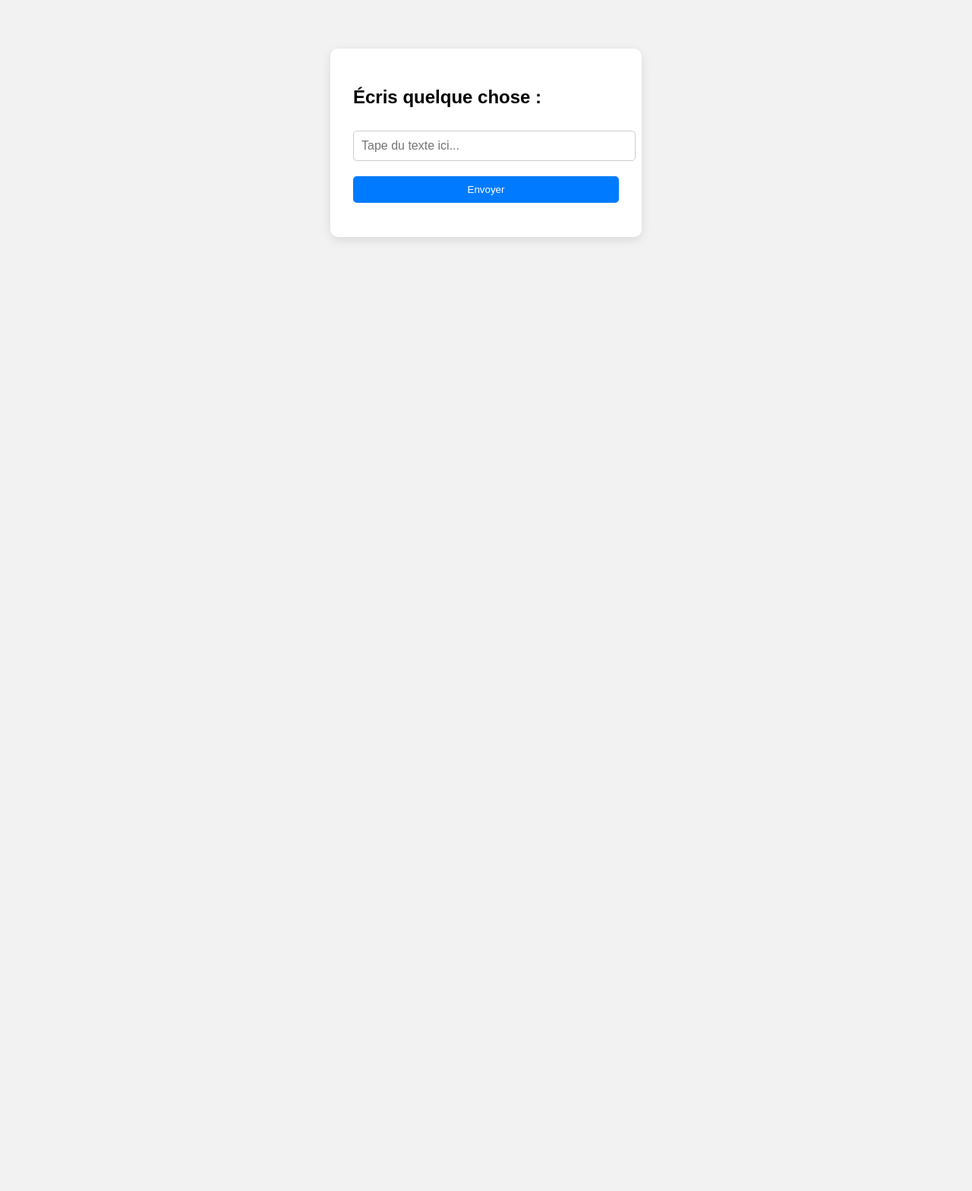
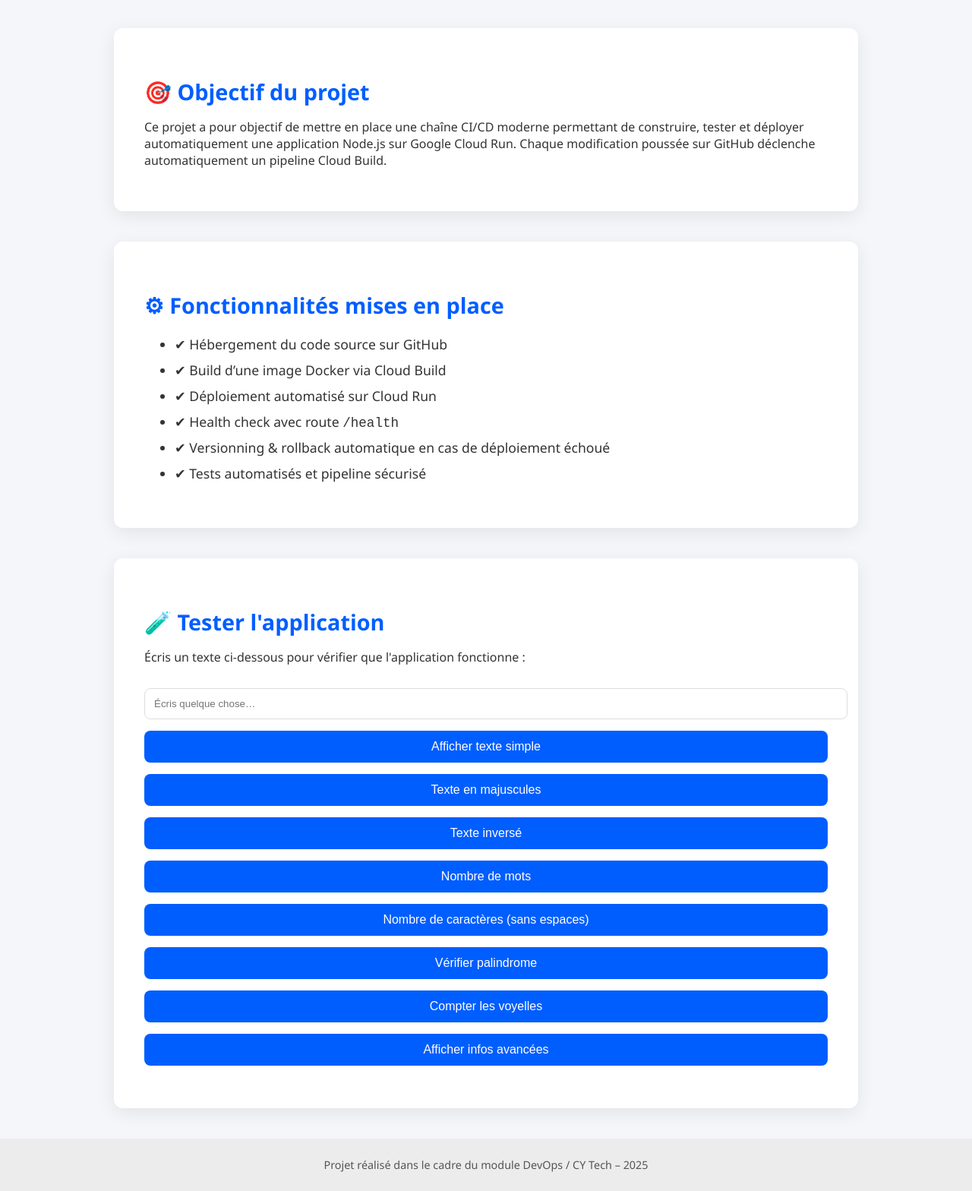
Before and after one commit to linabdf/ci-cd-project-cloud, a website: page public/index.html in a window 1280 px wide. Shown: the part 220-1788 px from the top of the page at 76% size. Before the commit the page ends 816 px from the top, so only its background shows below. Drawn offline with Linux system fonts and the light colour scheme.

```diff
--- a/public/index.html
+++ b/public/index.html
@@ -1,25 +1,155 @@
 <!DOCTYPE html>
 <html lang="fr">
 <head>
-    <meta charset="UTF-8" />
-    <title>Formulaire Express</title>
-    <style>
-        body { font-family: Arial; display: flex; justify-content: center; align-items: center; height: 100vh; background: #f2f2f2; }
-        .container { background: white; padding: 30px; border-radius: 10px; box-shadow: 0 4px 14px rgba(0,0,0,0.1); width: 350px; }
-        input[type="text"] { width: 100%; padding: 10px; margin: 10px 0 20px; border: 1px solid #ccc; border-radius: 5px; font-size: 16px; }
-        button { width: 100%; padding: 10px; background-color: #007bff; color: white; border: none; border-radius: 5px; cursor: pointer; }
-        button:hover { background-color: #0056b3; }
-        .result { margin-top: 15px; font-weight: bold; color: #333; }
-    </style>
+    <meta charset="UTF-8">
+    <meta name="viewport" content="width=device-width, initial-scale=1.0">
+    <title>Projet CI/CD – Déploiement Cloud Run</title>
+    <link rel="stylesheet" href="style.css">
 </head>
+<style>    body {
+    margin: 0;
+    font-family: "Segoe UI", Roboto, Arial, sans-serif;
+    background: #f5f6fa;
+    color: #333;
+}
+
+header {
+    background: linear-gradient(135deg, #005eff, #00a2ff);
+    padding: 50px 20px;
+    text-align: center;
+    color: white;
+}
+
+header h1 {
+    margin: 0;
+    font-size: 2.8rem;
+    font-weight: bold;
+}
+
+header p {
+    margin-top: 10px;
+    font-size: 1.2rem;
+    opacity: 0.9;
+}
+
+.section {
+    max-width: 900px;
+    background: white;
+    margin: 40px auto;
+    padding: 40px;
+    border-radius: 12px;
+    box-shadow: 0 6px 25px rgba(0,0,0,0.08);
+}
+
+h2 {
+    color: #005eff;
+    margin-bottom: 15px;
+    font-size: 1.8rem;
+}
+
+.feature-list {
+    margin: 20px 0;
+}
+
+.feature-list li {
+    margin: 10px 0;
+    font-size: 1.1rem;
+}
+
+.input-area {
+    margin-top: 20px;
+}
+
+input {
+    width: 100%;
+    padding: 12px;
+    border: 1px solid #ddd;
+    border-radius: 8px;
+    margin-top: 10px;
+}
+
+button {
+    width: 100%;
+    padding: 12px;
+    margin-top: 15px;
+    border: none;
+    background: #005eff;
+    color: white;
+    border-radius: 8px;
+    font-size: 1rem;
+    cursor: pointer;
+}
+
+button:hover {
+    background: #0041c9;
+}
+
+#result {
+    margin-top: 15px;
+    font-weight: bold;
+    white-space: pre-line; /* pour sauter les lignes */
+}
+
+footer {
+    text-align: center;
+    padding: 25px;
+    background: #ececec;
+    margin-top: 40px;
+    font-size: 0.9rem;
+    color: #555;
+}</style>
 <body>
-<div class="container">
-    <h2>Écris quelque chose :</h2>
-    <input type="text" id="userInput" placeholder="Tape du texte ici..." oninput="removeNumber()"/>
-    <button onclick="showText()">Envoyer</button>
-    <div class="result" id="result"></div>
-</div>
 
-<script type="module" src="./script.js"></script>
+<header>
+    <h1>Projet DevOps – CI/CD sur Google Cloud</h1>
+    <p>Déploiement automatisé, versionning et rollback avec Cloud Build & Cloud Run</p>
+</header>
+
+<section class="section">
+    <h2>🎯 Objectif du projet</h2>
+    <p>
+        Ce projet a pour objectif de mettre en place une chaîne CI/CD moderne permettant
+        de construire, tester et déployer automatiquement une application Node.js sur Google Cloud Run.
+        Chaque modification poussée sur GitHub déclenche automatiquement un pipeline Cloud Build.
+    </p>
+</section>
+
+<section class="section">
+    <h2>⚙ Fonctionnalités mises en place</h2>
+    <ul class="feature-list">
+        <li>✔ Hébergement du code source sur GitHub</li>
+        <li>✔ Build d’une image Docker via Cloud Build</li>
+        <li>✔ Déploiement automatisé sur Cloud Run</li>
+        <li>✔ Health check avec route <code>/health</code></li>
+        <li>✔ Versionning & rollback automatique en cas de déploiement échoué</li>
+        <li>✔ Tests automatisés et pipeline sécurisé</li>
+    </ul>
+</section>
+
+<section class="section">
+    <h2>🧪 Tester l'application</h2>
+    <p>Écris un texte ci-dessous pour vérifier que l'application fonctionne :</p>
+
+    <div class="input-area">
+        <input id="userInput" type="text" placeholder="Écris quelque chose…">
+        <button onclick="showText()">Afficher texte simple</button>
+        <button onclick="showUpper()">Texte en majuscules</button>
+        <button onclick="showReversed()">Texte inversé</button>
+        <button onclick="showWordCount()">Nombre de mots</button>
+        <button onclick="showCharCount()">Nombre de caractères (sans espaces)</button>
+        <button onclick="showPalindrome()">Vérifier palindrome</button>
+        <button onclick="showVowels()">Compter les voyelles</button>
+        <button onclick="showAdvancedInfo()">Afficher infos avancées</button>
+        <p id="result"></p>
+    </div>
+</section>
+
+<footer>
+    Projet réalisé dans le cadre du module DevOps / CY Tech – 2025
+</footer>
+
+<!-- Lien vers le fichier JavaScript séparé -->
+<script src="script.js"></script>
+
 </body>
 </html>
--- a/public/script.js
+++ b/public/script.js
@@ -3,18 +3,70 @@
     return input.replace(/[0-9]/g, "");
 }
 
-// Fonction pour l'affichage dans le HTML
-export function showText() {
-    const input = document.getElementById('userInput');
-    const result = document.getElementById('result');
-    result.innerText = "Tu as écrit : " + input.value;
+// Afficher texte simple
+function showText() {
+    const text = document.getElementById("userInput").value;
+    document.getElementById("result").innerText = "Vous avez écrit : " + text;
 }
 
-// Event listener pour l'input
-window.removeNumber = function() {
-    const inputElem = document.getElementById('userInput');
-    inputElem.value = removeNumber(inputElem.value);
+// Mettre en majuscules
+function showUpper() {
+    const text = document.getElementById("userInput").value;
+    document.getElementById("result").innerText = text.toUpperCase();
 }
 
-// Event listener pour le bouton
-window.showText = showText;
+// Inverser le texte
+function showReversed() {
+    const text = document.getElementById("userInput").value;
+    document.getElementById("result").innerText = text.split("").reverse().join("");
+}
+
+// Compter les mots
+function showWordCount() {
+    const text = document.getElementById("userInput").value;
+    const words = text.trim().split(/\s+/).filter(Boolean);
+    document.getElementById("result").innerText = "Nombre de mots : " + words.length;
+}
+
+// Compter caractères sans espaces
+function showCharCount() {
+    const text = document.getElementById("userInput").value;
+    const count = text.replace(/\s/g, "").length;
+    document.getElementById("result").innerText = "Nombre de caractères (sans espaces) : " + count;
+}
+
+// Vérifier palindrome
+function isPalindrome() {
+    const text = document.getElementById("userInput").value.toLowerCase().replace(/[^a-z0-9]/g, "");
+    return text === text.split("").reverse().join("");
+}
+
+function showPalindrome() {
+    document.getElementById("result").innerText = isPalindrome() ? "C'est un palindrome ✅" : "Ce n'est pas un palindrome ❌";
+}
+
+// Compter voyelles
+function countVowels() {
+    const text = document.getElementById("userInput").value.toLowerCase();
+    const matches = text.match(/[aeiouyàâäéèêëïîôöùûü]/g);
+    return matches ? matches.length : 0;
+}
+
+function showVowels() {
+    document.getElementById("result").innerText = "Nombre de voyelles : " + countVowels();
+}
+
+// Afficher toutes les infos avancées
+function showAdvancedInfo() {
+    const text = document.getElementById("userInput").value;
+    const info = `
+Texte original : ${text}
+Majuscules : ${text.toUpperCase()}
+Inversé : ${text.split("").reverse().join("")}
+Nombre de mots : ${text.trim().split(/\s+/).filter(Boolean).length}
+Nombre de caractères (sans espaces) : ${text.replace(/\s/g, "").length}
+Palindrome : ${isPalindrome() ? "Oui" : "Non"}
+Voyelles : ${countVowels()}
+        `;
+    document.getElementById("result").innerText = info;
+}
```
